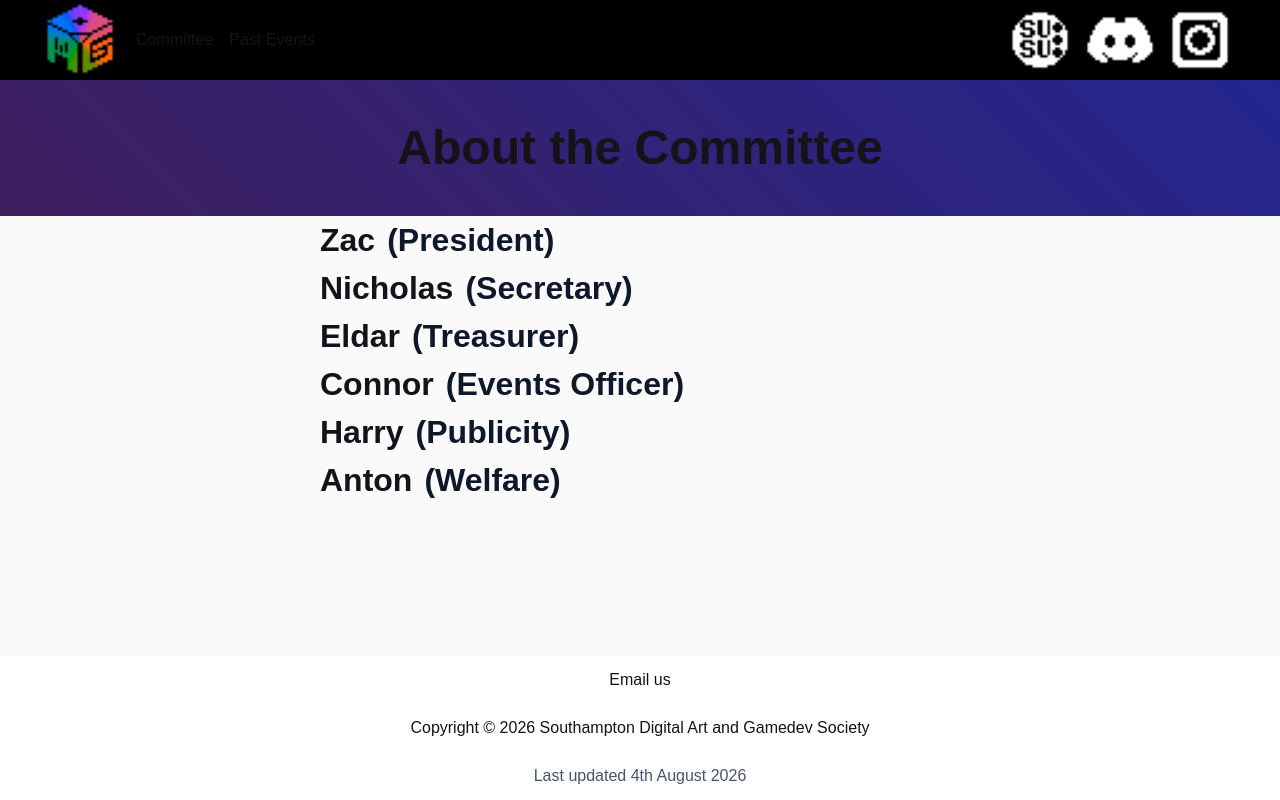
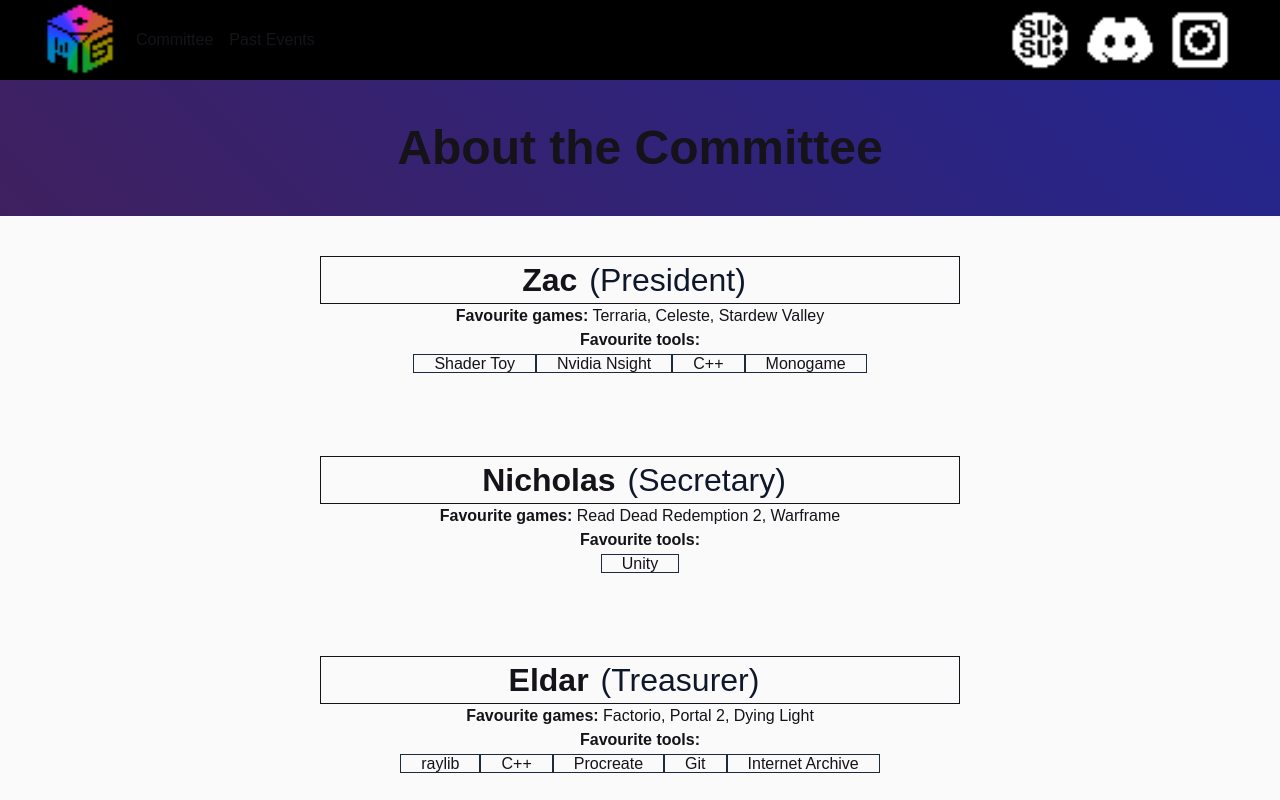
Before and after one commit to hryspider/dagsocsite, a Next.js app: page /committee in a window 1280 px wide. Shown: the top 800 px of the page. Built offline with nearby package versions, Linux system fonts and the light colour scheme; a web font is replaced by a local one.

Commit message:
Updated committee page

```diff
--- a/app/committee/member.tsx
+++ b/app/committee/member.tsx
@@ -1,16 +1,23 @@
 type MemberData = {
     name : string;
     role : string;
+    games : Array<string>;
+    tools : Array<[string, string]>;
 
 }
-export default function Member({name, role}: MemberData){
+export default function Member({name, role, games, tools=[]}: MemberData){
+    const tool_tags = tools.map(tool=>
+        <a className="px-1 mainbutton border-slate-800" key={tool[1]} href={tool[1]}>{tool[0]}</a>
+    )
     return (
-    <>
-        <div className="flex flex-row">
+    <div className="flex flex-col items-center py-10">
+        <div className="flex flex-row mainbutton">
         <h2 className="text-[32px]">{name}</h2>
-        <h2 className="text-[32px] text-slate-900 dark:text-slate-400 px-3">({role})</h2>
+        <p className="text-[32px] text-slate-900 dark:text-slate-400 px-3">({role})</p>
         </div>
-        <p></p>
-    </>
+        <p><strong>Favourite games:</strong> {games.join(", ")}</p>
+        <p><strong>Favourite tools:</strong></p>
+        <div className="">{tool_tags}</div>
+    </div>
     )
 }
--- a/app/committee/page.tsx
+++ b/app/committee/page.tsx
@@ -9,14 +9,44 @@
       <div className="w-full gradientbg flex flex-row justify-center pt-28 py-8">
         <h1>About the Committee</h1>
         </div>
-      <main className="flex flex-1 w-full max-w-3xl flex-col items-center justify-start px-16 sm:items-start">
-        <Member name="Zac" role="President"></Member>
-        <Member name="Nicholas" role="Secretary"></Member>
-        <Member name="Eldar" role="Treasurer"></Member>
-        <Member name="Connor" role="Events Officer"></Member>
-        <Member name="Harry" role="Publicity"></Member>
-        <Member name="Anton" role="Welfare"></Member>
-      </main>
+      <main className="grid-cols-3 flex-1 w-full max-w-3xl items-center justify-start px-16 sm:items-start">
+        <Member
+          name="Zac"
+          role="President"
+          games={["Terraria", "Celeste", "Stardew Valley"]}
+          tools={[["Shader Toy", "https://www.shadertoy.com/"], ["Nvidia Nsight", "https://developer.nvidia.com/nsight-systems"], ["C++", "https://devdocs.io/cpp/"], ["Monogame", "https://monogame.net/"]]}
+        />
+        <Member
+          name="Nicholas"
+          role="Secretary"
+          games={["Read Dead Redemption 2", "Warframe"]}
+          tools={[["Unity", "https://unity.com/"]]}
+        />
+        <Member
+            name="Eldar"
+            role="Treasurer"
+            games={["Factorio, Portal 2, Dying Light"]}
+            tools={[["raylib", "https://www.raylib.com/"], ["C++", "https://devdocs.io/cpp/"], ["Procreate", "https://procreate.com/"], ["Git", "https://git-scm.com/"], ["Internet Archive", "https://archive.org/"]]}
+        />
+        <Member
+            name="Connor"
+            role="Events Officer"
+            games={["Enter the Gungeon", "PlateUp!", "Baldur's Gate 3"]}
+            tools={[["Unity", "https://unity.com/"], ["Unreal Engine", "https://www.unrealengine.com/"], ["C++", "https://devdocs.io/cpp/"], ["C#", "https://learn.microsoft.com/en-us/dotnet/csharp/"], ["HLSL", "https://learn.microsoft.com/en-us/windows/win32/direct3dhlsl/dx-graphics-hlsl-reference"]]}
+        />
+        <Member
+          name="Harry"
+          role="Publicity"
+          games={["Hollow Knight: Silksong", "DELTARUNE", "Celeste", "Legacy Console Minecraft Minigames!"]}
+          tools={[["Logic Pro", "https://www.apple.com/uk/logic-pro/"], ["Godot 4", "https://godotengine.org/"], ["Procreate", "https://procreate.com/"], ["Inkscape", "https://inkscape.org/"], ["Aseprite", "https://www.aseprite.org/"]]}
+        />
+        <Member
+          name="Anton"
+          role="Welfare"
+          games={["Slay the Spire 2", "YOMI Hustle", "Graphwar"]}
+          tools={[["Gamemaker", "https://gamemaker.io/"], ["Beepbox", "https://www.beepbox.co/"]]}
+        />
+        </main>
     </div>
   );
 }
--- a/app/globals.css
+++ b/app/globals.css
@@ -39,8 +39,10 @@
   transition-property: color, background-color, border-color, text-decoration-color, fill, stroke;
   transition-timing-function: cubic-bezier(0.4, 0, 0.2, 1);
   transition-duration: 300ms;
+}
 
-}
+
+
 h1 {
   display: block;
   font-size: 3em;
```
